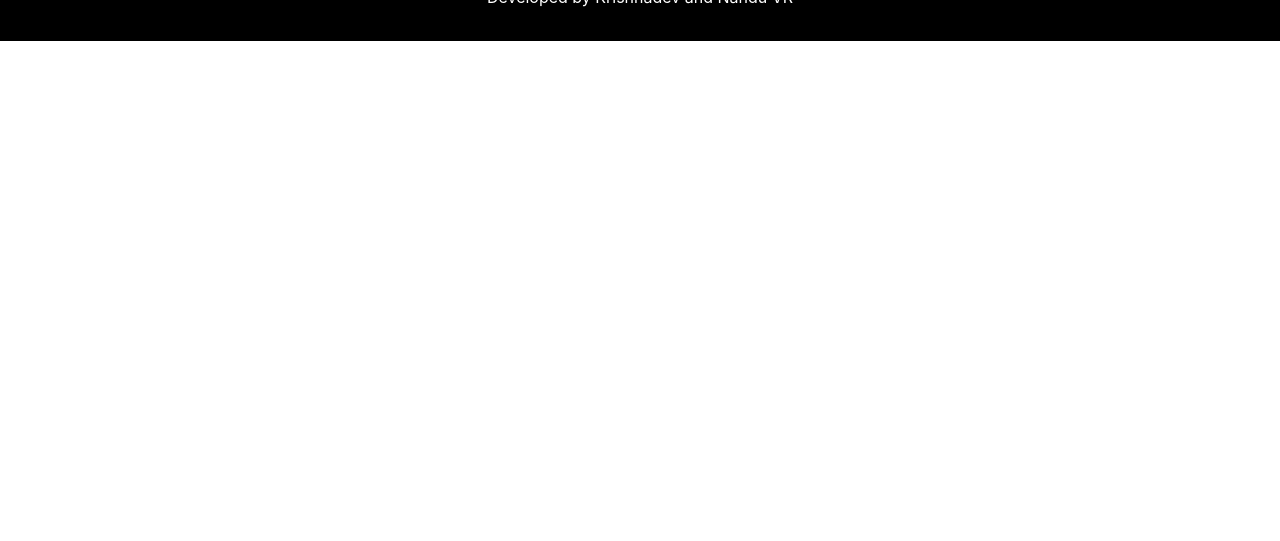
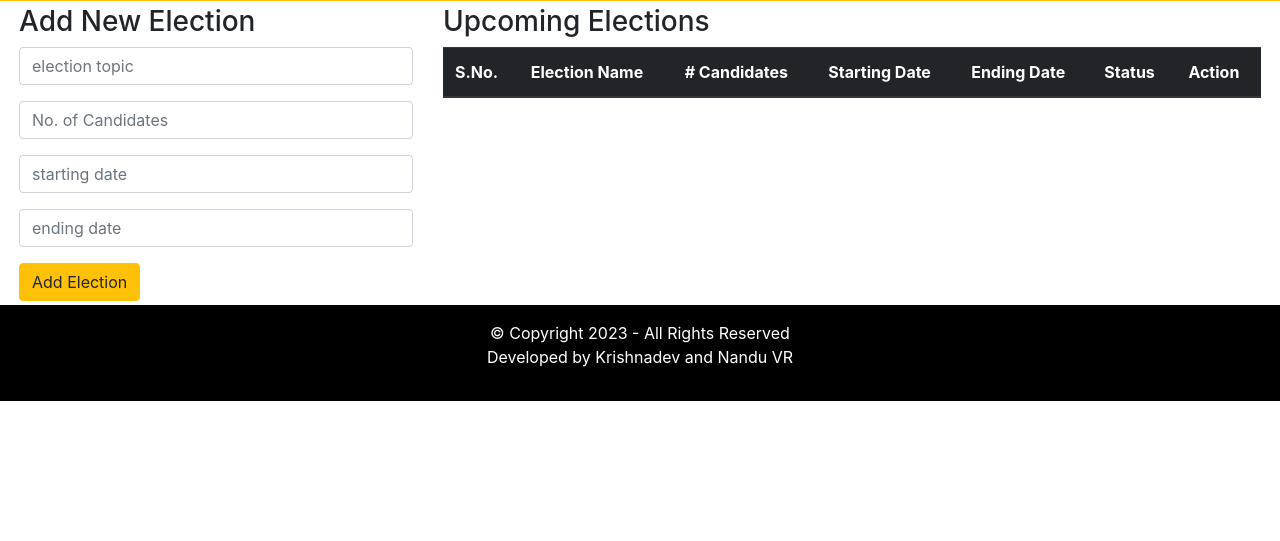
Before and after one commit to krishnadev7/online-voting-system, a PHP site: page /admin/index.php?addElections=1 in a window 1280 px wide. Shown: the part 115-656 px from the top of the page. Run offline with PHP 8.4, Linux system fonts and the light colour scheme; the visitor is signed in with stand-in values (Sample User, id 1); lists and menus that the app fills with data are empty.

Commit message:
added navigation page

```diff
--- /dev/null
+++ b/admin/includes/add_candidate.php
@@ -0,0 +1 @@
+add candidate
--- /dev/null
+++ b/admin/includes/add_elections.php
@@ -0,0 +1,39 @@
+<div class="row m-1">
+    <div class="col-4">
+        <h3>Add New Election</h3>
+        <form method="POST">
+            <div class="form-group">
+                <input type="text" name="election_topic" id="" required placeholder="election topic" class="form-control">
+            </div>
+            <div class="form-group">
+                <input type="number" name="no_of_candidates" id="" required placeholder="No. of Candidates" class="form-control">
+            </div>
+            <div class="form-group">
+                <input type="text" onfocus="this.type='Date'" name="starting_date" id="" required placeholder="starting date" class="form-control">
+            </div>
+            <div class="form-group">
+                <input type="text" onfocus="this.type='Date'" name="ending_date" id="" required placeholder="ending date" class="form-control">
+            </div>
+            <input type="submit" value="Add Election" name="addElectionBtn" class='btn btn-warning'>
+        </form>
+    </div>
+    <div class="col-8">
+        <h3>Upcoming Elections</h3>
+        <table class="table">
+  <thead class="thead-dark">
+     <tr>
+      <th scope="col">S.No.</th>
+      <th scope="col">Election Name</th>
+      <th scope="col"># Candidates</th>
+      <th scope="col">Starting Date</th>
+      <th scope="col">Ending Date</th>
+      <th scope="col">Status</th>
+      <th scope="col">Action</th>
+    </tr>
+  </thead>
+  <tbody>
+  </tbody>
+</table>
+
+    </div>
+</div>
--- a/admin/includes/header.php
+++ b/admin/includes/header.php
@@ -20,8 +20,8 @@
 </head>
 <body>
 
-<div class="container-fluid">
-    <div class="row  text-white" style="background-color: black;">
+<div class="container-fluid " style="background-color: black;">
+    <div class="row   text-white" >
         <div class="col-1">
             <img src="../assets/images/vote-logo.jpg" alt="vote-logo" width="80px" />
         </div>
--- /dev/null
+++ b/admin/includes/homepage.php
@@ -0,0 +1 @@
+homepage
--- a/admin/includes/navigation.php
+++ b/admin/includes/navigation.php
@@ -0,0 +1,26 @@
+<div class='row'>
+<div class="col-12  bg-warning" >
+<nav class="navbar navbar-expand-lg navbar-light">
+  <button class="navbar-toggler" type="button" data-toggle="collapse" data-target="#navbarSupportedContent" aria-controls="navbarSupportedContent" aria-expanded="false" aria-label="Toggle navigation">
+    <span class="navbar-toggler-icon"></span>
+  </button>
+
+  <div class="collapse navbar-collapse" id="navbarSupportedContent">
+    <ul class="navbar-nav mr-auto">
+      <li class="nav-item">
+        <a class="nav-link" href="index.php?homePage=1">Home</a>
+      </li>
+      <li class="nav-item">
+        <a class="nav-link" href="index.php?addElections=1">Add Election</a>
+      </li>
+      <li class="nav-item">
+        <a class="nav-link" href="index.php?addCandidate=1">Add Candidate</a>
+      </li>
+      <li class="nav-item">
+        <a class="nav-link" href="logout.php">Logout</a>
+      </li>
+    </ul>
+  </div>
+</nav>
+</div>
+</div>
--- a/admin/index.php
+++ b/admin/index.php
@@ -1,7 +1,17 @@
 <?php
     require_once('includes/header.php');
+    require_once('includes/navigation.php')
 ?>
-
+    <?php
+        if(isset($_GET['homePage'])){
+            require_once("./includes/homepage.php");
+        }else if(isset($_GET['addElections'])){
+            require_once("./includes/add_elections.php");
+        }
+        else if(isset($_GET['addCandidate'])){
+            require_once("./includes/add_candidate.php");
+        }
+    ?>
 <?php
     require_once('includes/footer.php');
 ?>
--- a/assets/css/styles.css
+++ b/assets/css/styles.css
@@ -14,3 +14,11 @@ input[type="number"]::-webkit-outer-spin-button {
 input[type="number"] {
     -moz-appearance: textfield; /* Firefox */
 }
+
+.bg-green{
+    background-color: green;
+}
+
+.text-green{
+    color: green;
+}
--- a/index.php
+++ b/index.php
@@ -120,6 +120,8 @@
 
     </div>
 
+<script src="../assets/js/jquery.min.js"></script>
+<script src="../assets/js/bootstrap.min.js"></script>
 </body>
 
 </html>
@@ -172,7 +174,7 @@ if (isset($_POST['signUp-btn'])) {
                 $_SESSION['key'] = "AdminKey";
              ?>
             <script>
-                location.assign("admin/index.php");
+                location.assign("admin/index.php?homepage=1");
              </script>
         <?php
             }else{
```
